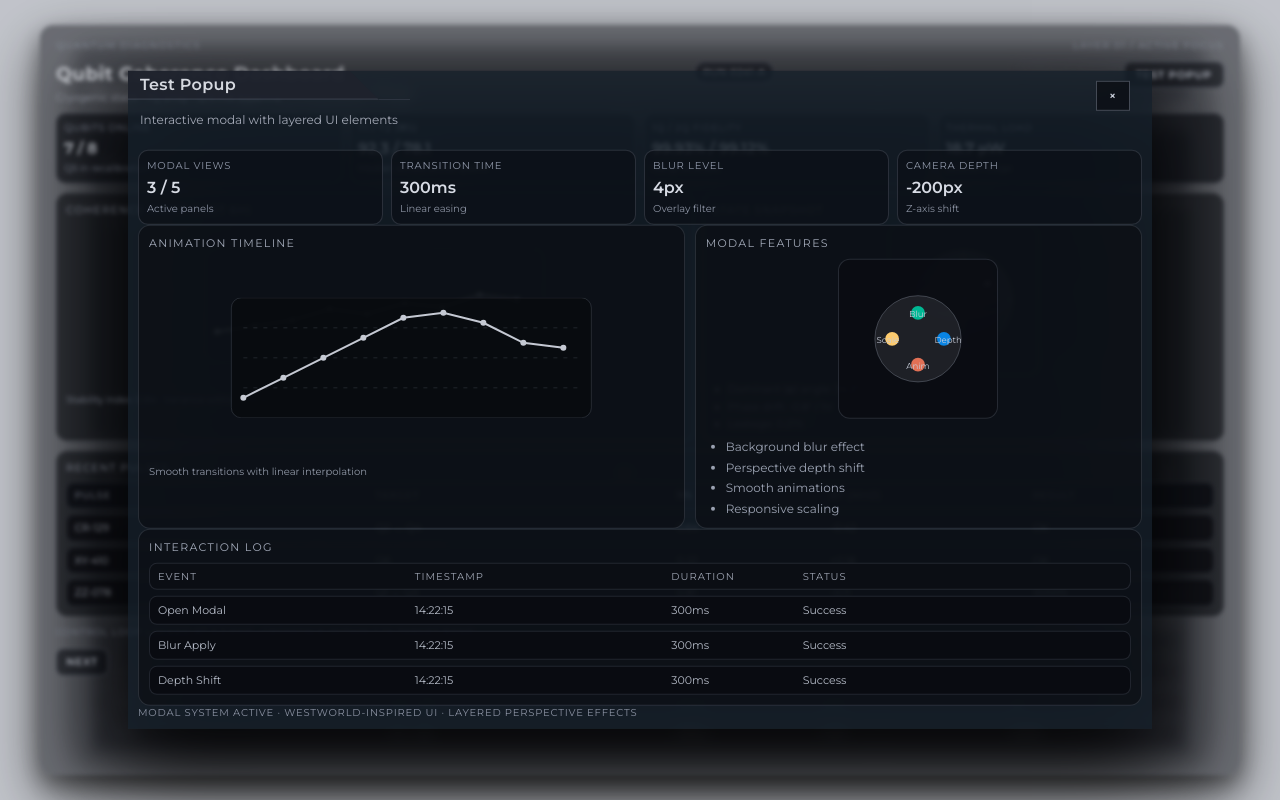
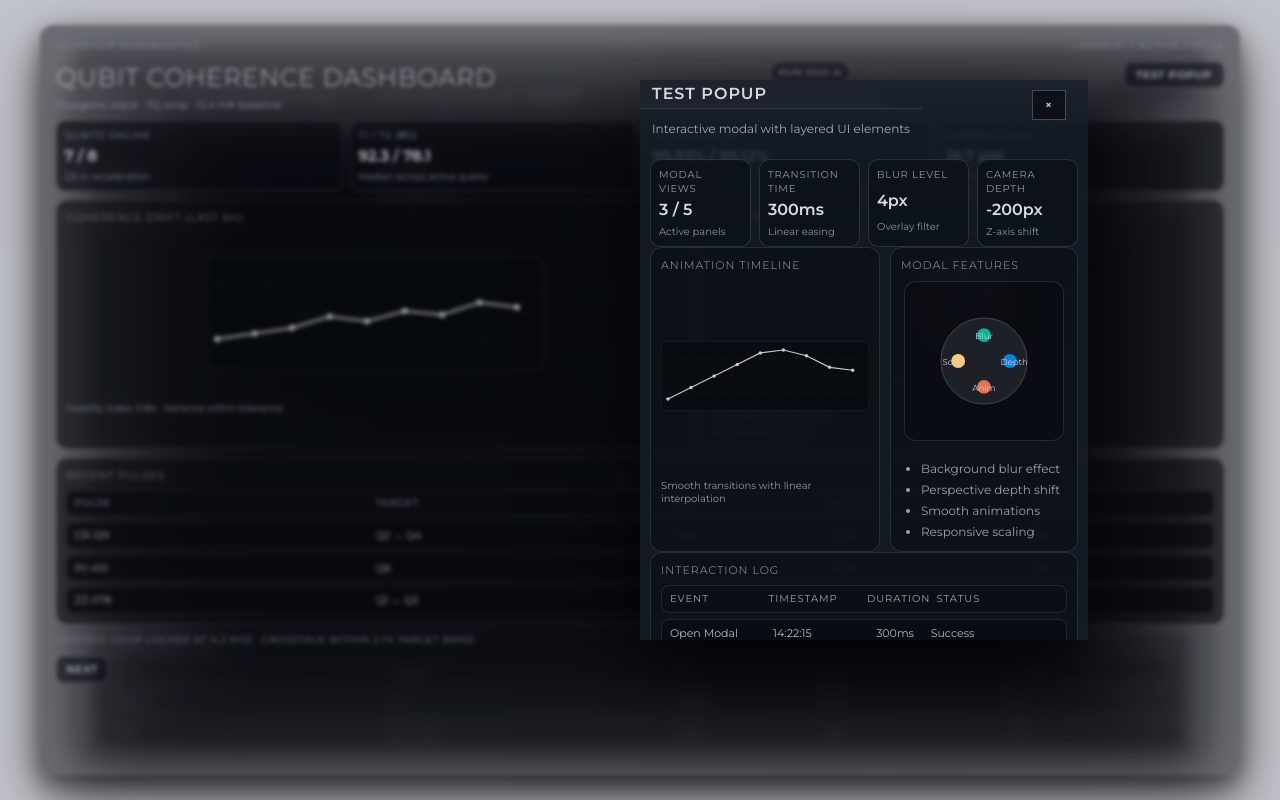
Before and after one commit to huuuda-aus/layered-ui, a React (Vite) app: page / in a window 1280 px wide. Both pictures are taken after a click on the button "TEST POPUP". Built offline with nearby package versions, Linux system fonts and the light colour scheme.

Commit message:
popup CTA config

```diff
--- a/src/App.css
+++ b/src/App.css
@@ -4,6 +4,41 @@
   height: 100%;
   color: #c9cdd6;
   font-size: 12px;
+}
+
+.layerPanel h1,
+.layerPanel h2,
+.layerPanel h3,
+.layerPanel h4,
+.layerPanel h5,
+.layerPanel h6 {
+  font-weight: 300;
+  text-transform: uppercase;
+  letter-spacing: 1px;
+}
+
+.layerPanel h1 {
+  font-size: 32px;
+}
+
+.layerPanel h2 {
+  font-size: 26px;
+}
+
+.layerPanel h3 {
+  font-size: 22px;
+}
+
+.layerPanel h4 {
+  font-size: 18px;
+}
+
+.layerPanel h5 {
+  font-size: 16px;
+}
+
+.layerPanel h6 {
+  font-size: 14px;
 }
 
 .layerMeta {
@@ -25,8 +60,10 @@
 .layerTitle {
   margin: 0;
   font-size: 20px;
-  letter-spacing: 0.02em;
+  letter-spacing: 1px;
   color: #d6d9e0;
+  font-weight: 300;
+  text-transform: uppercase;
 }
 
 .layerSubtitle {
@@ -97,8 +134,9 @@
 .layerSectionTitle {
   font-size: 11px;
   text-transform: uppercase;
-  letter-spacing: 0.12em;
+  letter-spacing: 1px;
   color: #a2a9b8;
+  font-weight: 300;
 }
 
 .layerChart {
--- a/src/App.tsx
+++ b/src/App.tsx
@@ -2,6 +2,13 @@ import { useState } from 'react'
 import { Layer, LayeredScene } from './LayeredScene'
 import { HorizontalStack, Slide } from './HorizontalStack'
 import './App.css'
+
+const testPopupPlacement = {
+  top: '10%',
+  left: '50%',
+  width: '35%',
+  height: '70%',
+}
 
 function App() {
   const transitionMs = 250
@@ -12,6 +19,7 @@ function App() {
       transitionMs={transitionMs}
       modalOpen={modalOpen}
       onModalClose={() => setModalOpen(false)}
+      modalPlacement={testPopupPlacement}
     >
       <Layer>
         <div className="layerPanel">
--- a/src/HorizontalStack.css
+++ b/src/HorizontalStack.css
@@ -97,6 +97,13 @@
   position: absolute;
   top: 50%;
   transform: translateY(-50%);
+}
+
+.horizontalStackChevron.is-disabled,
+.horizontalStackChevron:disabled {
+  opacity: 0.35;
+  cursor: not-allowed;
+  pointer-events: none;
 }
 
 .horizontalStackChevron span {
--- a/src/HorizontalStack.tsx
+++ b/src/HorizontalStack.tsx
@@ -113,6 +113,10 @@ export const HorizontalStack = forwardRef<HorizontalStackRef, HorizontalStackPro
     [setClampedIndex]
   )
 
+  const maxSlideIndex = Math.max(0, slides.length - 1)
+  const isAtStart = activeIndex <= 0
+  const isAtEnd = activeIndex >= maxSlideIndex
+
   return (
     <div
       className={`horizontalStackRoot${className ? ` ${className}` : ''}`}
@@ -125,10 +129,10 @@ export const HorizontalStack = forwardRef<HorizontalStackRef, HorizontalStackPro
         <div className="horizontalStackIndicatorWrapper">
           <button
             type="button"
-            className={`horizontalStackChevron left${activeIndex <= 0 ? ' is-disabled' : ''}`}
+            className={`horizontalStackChevron left${isAtStart ? ' is-disabled' : ''}`}
             aria-label="Previous slide"
             onClick={() => setClampedIndex(activeIndexRef.current - 1)}
-            disabled={activeIndex <= 0}
+            disabled={isAtStart}
           >
             <span aria-hidden="true">‹</span>
           </button>
@@ -144,10 +148,10 @@ export const HorizontalStack = forwardRef<HorizontalStackRef, HorizontalStackPro
           </div>
           <button
             type="button"
-            className={`horizontalStackChevron right${activeIndex >= Math.max(0, slides.length - 1) ? ' is-disabled' : ''}`}
+            className={`horizontalStackChevron right${isAtEnd ? ' is-disabled' : ''}`}
             aria-label="Next slide"
             onClick={() => setClampedIndex(activeIndexRef.current + 1)}
-            disabled={activeIndex >= Math.max(0, slides.length - 1)}
+            disabled={isAtEnd}
           >
             <span aria-hidden="true">›</span>
           </button>
--- a/src/LayeredScene.tsx
+++ b/src/LayeredScene.tsx
@@ -16,6 +16,13 @@ import {
   useState,
 } from 'react'
 
+export type ModalPlacement = {
+  top?: number | string,
+  left?: number | string,
+  width?: number | string,
+  height?: number | string,
+}
+
 export type LayeredSceneProps = {
   children: ReactNode,
   className?: string,
@@ -33,6 +40,8 @@ export type LayeredSceneProps = {
   disableNavigationButtons?: boolean,
   modalOpen?: boolean,
   onModalClose?: () => void,
+  modalOrigin?: { x: number, y: number },
+  modalPlacement?: ModalPlacement,
 }
 
 export type LayeredSceneRef = {
@@ -58,6 +67,8 @@ export const LayeredScene = forwardRef<LayeredSceneRef, LayeredSceneProps>(({
   disableNavigationButtons = false,
   modalOpen = false,
   onModalClose,
+  modalOrigin,
+  modalPlacement,
 }, ref) => {
   const layers = useMemo(() => Children.toArray(children), [children])
 
@@ -196,6 +207,48 @@ export const LayeredScene = forwardRef<LayeredSceneRef, LayeredSceneProps>(({
   const modalDepth = modalPhase === 'opening' || modalPhase === 'open' ? -depthSpacingPx : 0
   const cameraZ = depthSpacingPx * activeIndex + modalDepth
 
+  const getModalTransform = (phase: 'opening' | 'closing' | 'open') => {
+    if (!modalOrigin) {
+      return phase === 'closing' ? 'translate(-50%, -50%) scale(0.5)' : ''
+    }
+    const centerX = window.innerWidth / 2
+    const centerY = window.innerHeight / 2
+    const offsetX = modalOrigin.x - centerX
+    const offsetY = modalOrigin.y - centerY
+    const originTransform = `translate(calc(-50% + ${offsetX}px), calc(-50% + ${offsetY}px)) scale(0.5)`
+    return (phase === 'opening' || phase === 'closing') ? originTransform : ''
+  }
+
+  const getModalPlacementStyle = (placement?: ModalPlacement): CSSProperties | undefined => {
+    if (!placement) return undefined
+    const style: CSSProperties = {}
+    if (placement.top !== undefined) style.top = placement.top
+    if (placement.left !== undefined) style.left = placement.left
+    if (placement.width !== undefined) style.width = placement.width
+    if (placement.height !== undefined) style.height = placement.height
+    return style
+  }
+
+  const modalPlacementStyle = getModalPlacementStyle(modalPlacement)
+  const hasCustomPlacement = Boolean(modalPlacement)
+  const baseModalPositionStyle: CSSProperties = hasCustomPlacement
+    ? { transform: 'none' }
+    : { top: '50%', left: '50%', transform: 'translate(-50%, -50%)' }
+  const modalPhaseStyle: CSSProperties = modalPhase === 'opening'
+    ? hasCustomPlacement
+      ? { opacity: 0 }
+      : { opacity: 0, transform: getModalTransform('opening') }
+    : modalPhase === 'closing'
+      ? hasCustomPlacement
+        ? { opacity: 0 }
+        : { opacity: 0, transform: getModalTransform('closing') }
+      : {}
+  const modalStyle: CSSProperties = {
+    ...baseModalPositionStyle,
+    ...(modalPlacementStyle ?? {}),
+    ...modalPhaseStyle,
+  }
+
   return (
     <div
       className={`layeredScene ${isTransitioning ? 'is-transitioning' : ''}${modalAnimating ? ' is-modal-animating' : ''}${modalPhase !== 'closed' ? ' modal-blur' : ''}${className ? ` ${className}` : ''}`}
@@ -308,11 +361,7 @@ export const LayeredScene = forwardRef<LayeredSceneRef, LayeredSceneProps>(({
         <div className="layeredOverlay" onClick={onModalClose} />
       )}
       {(modalPhase === 'opening' || modalPhase === 'open' || modalPhase === 'closing') && (
-        <div className="layeredModalContent" style={
-          modalPhase === 'opening' ? { opacity: 0, transform: 'translate(-50%, -50%) scale(0.5)' } :
-          modalPhase === 'closing' ? { opacity: 0, transform: 'translate(-50%, -50%) scale(0.5)' } :
-          {}
-        }>
+        <div className="layeredModalContent" style={modalStyle}>
           <button className="modalCloseBtn" onClick={onModalClose}>&times;</button>
           <div className="layerHeader">
             <div>
```
